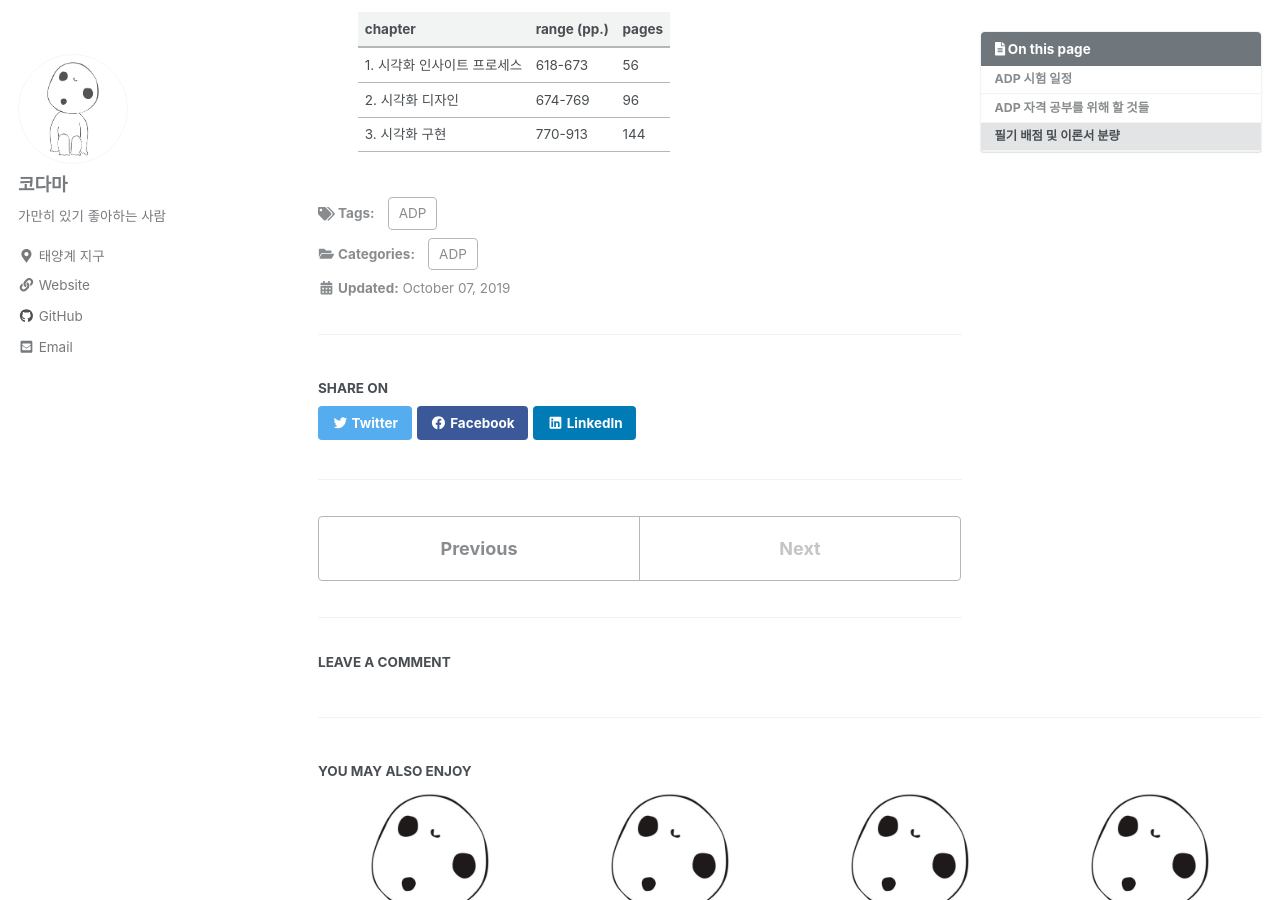
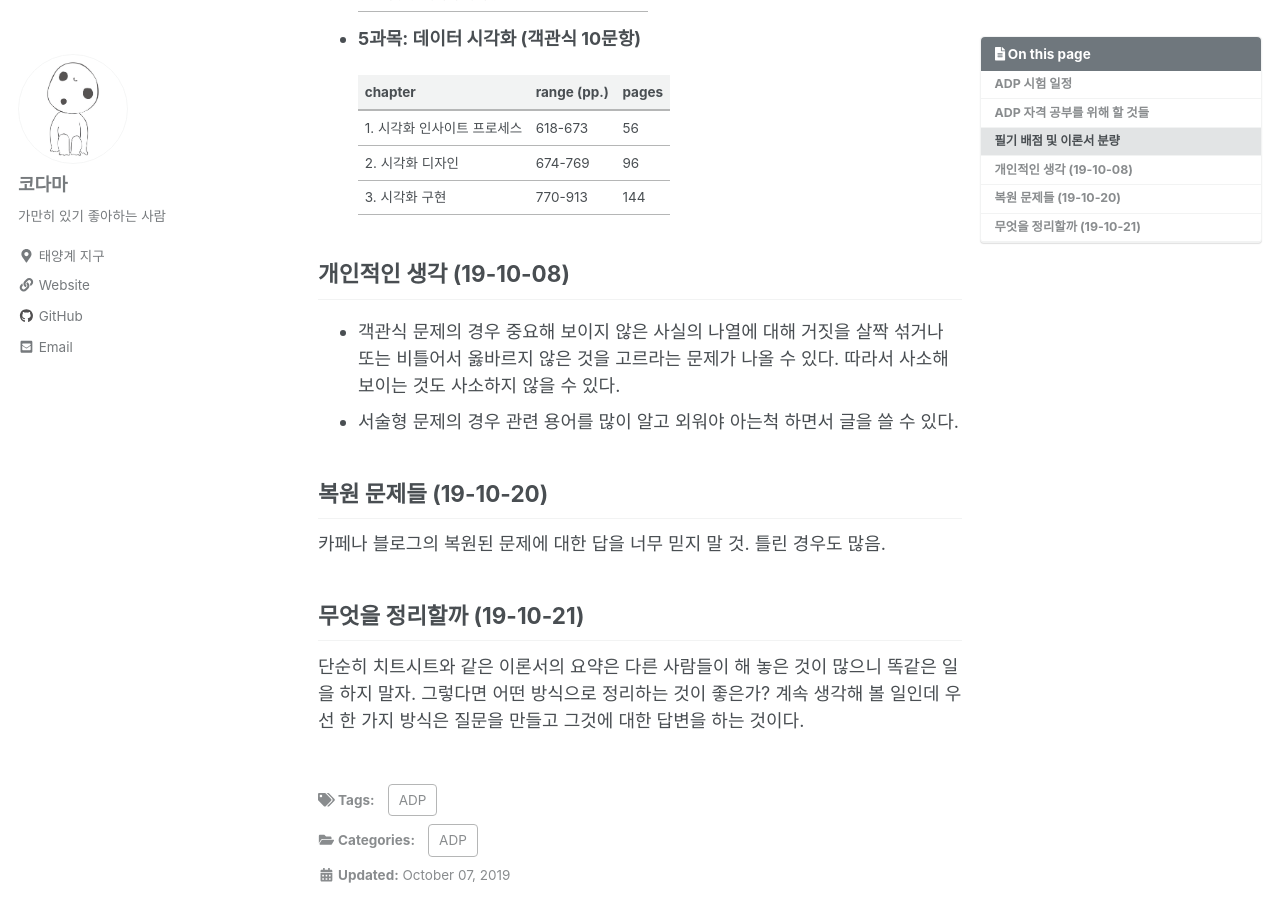
Before and after one commit to ranfort77/ranfort77.github.io, a Jekyll site: the page built from _posts/2019-10-07-adp-plan.md, in a window 1280 px wide and 900 px high, scrolled down 2218 px. Built offline with Jekyll 4.4.1, drawn with Linux system fonts in a browser that asks for light colours; cached includes are drawn as plain includes; nearby versions of some CDN libraries; comment, search, counter and statistics services are not loaded; some of the changed text lies outside the part shown.

Commit message:
Add some posts

```diff
--- a/_data/navigation.yml
+++ b/_data/navigation.yml
@@ -4,5 +4,5 @@ main:
     url: /categories/
   - title: "태그"
     url: /tags/
-  - title: "About"
-    url: /about/
+  - title: "메모"
+    url: /memo/
--- a/_posts/2019-10-07-adp-plan.md
+++ b/_posts/2019-10-07-adp-plan.md
@@ -43,10 +43,11 @@ last_modified_at: 2019-10-07T20:45:00-05:00
 * [데이터에듀](http://www.dataedu.kr/) 및 여러 블로그를 참고하여 기존 기출문제 보기
 * 합격 수기 및 정보 획득
 * 필기 시험을 위한 목차를 확인하고 점수 배점 확인. 통과를 위한 전략 수립
-* 합격을 위한 공부가 아닌 데이터 분석을 위한 진짜 공부를 할 것
+* 합격을 위한 공부가 아닌 데이터 분석을 위한 진짜 공부를 할 것. 전문가가 되도록 공부 할 것
 * 동영상 강의가 있는지 확인해 보고, 텍스트에서 얻을 수 없는 정보를 얻거나 좋은 팁이 있는지 확인
 * 중요 용어를 한글 및 영어로 익히고, 의미를 정리할 것
 * 실기를 위한 기존 기출 문제를 풀어보고, 블로깅하여 자료를 축적 할 것
+* 스스로 문제를 만들고, 답해 볼 것
 
 
 
@@ -92,3 +93,22 @@ last_modified_at: 2019-10-07T20:45:00-05:00
   | 1. 시각화 인사이트 프로세스 | 618-673     | 56    |
   | 2. 시각화 디자인            | 674-769     | 96    |
   | 3. 시각화 구현              | 770-913     | 144   |
+
+
+
+## 개인적인 생각 (19-10-08)
+
+* 객관식 문제의 경우 중요해 보이지 않은 사실의 나열에 대해 거짓을 살짝 섞거나 또는 비틀어서 옳바르지 않은 것을 고르라는 문제가 나올 수 있다. 따라서 사소해 보이는 것도 사소하지 않을 수 있다.
+* 서술형 문제의 경우 관련 용어를 많이 알고 외워야 아는척 하면서 글을 쓸 수 있다.
+
+
+
+## 복원 문제들 (19-10-20)
+
+카페나 블로그의 복원된 문제에 대한 답을 너무 믿지 말 것. 틀린 경우도 많음.
+
+
+
+## 무엇을 정리할까 (19-10-21)
+
+단순히 치트시트와 같은 이론서의 요약은 다른 사람들이 해 놓은 것이 많으니 똑같은 일을 하지 말자. 그렇다면 어떤 방식으로 정리하는 것이 좋은가? 계속 생각해 볼 일인데 우선 한 가지 방식은 질문을 만들고 그것에 대한 답변을 하는 것이다.
```
Also changed, not shown: _pages/memo.md (added, +32 -0 lines).
